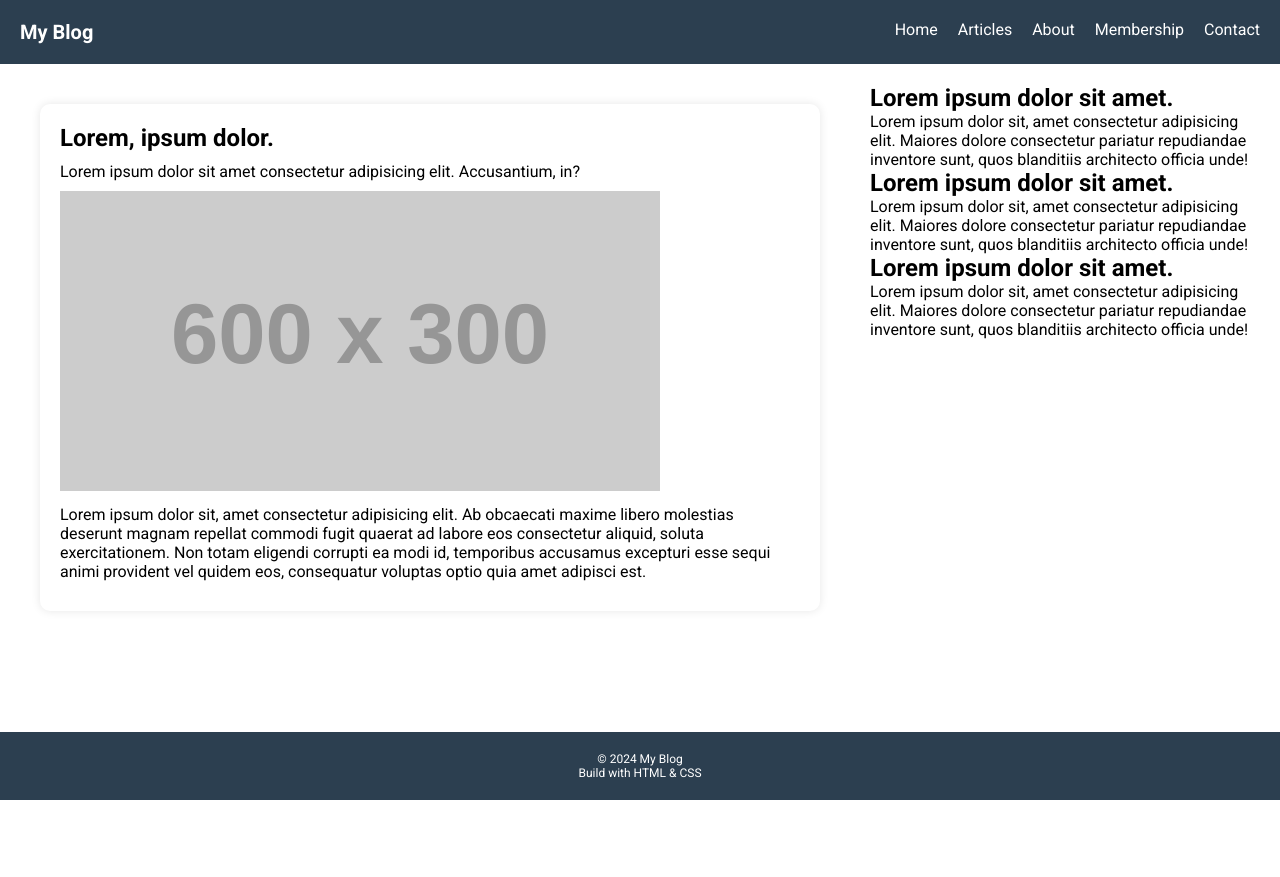
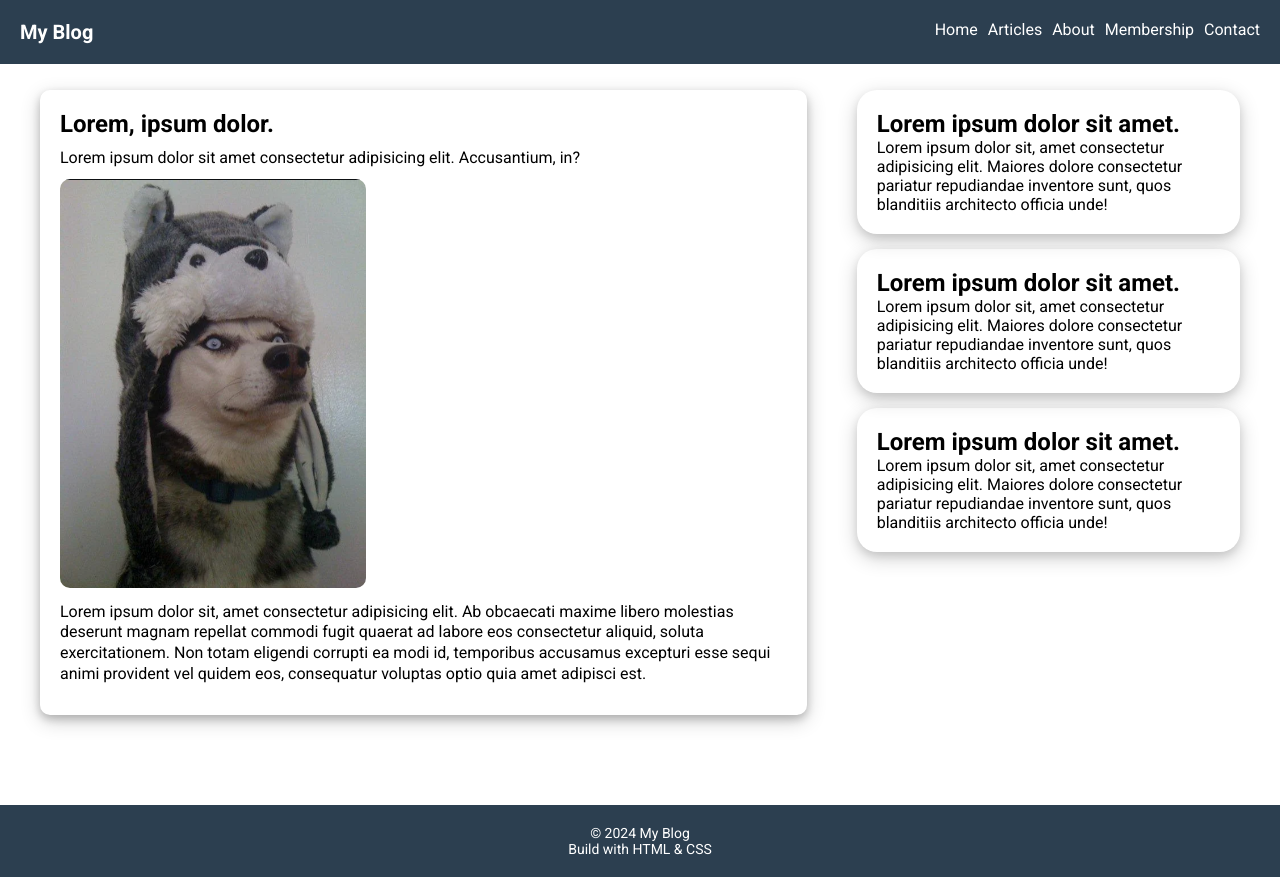
Before and after one commit to Shawaiz99/practice-project-html-css-js, a plain HTML site: page index.html in a window 1280 px wide. Before the commit the page ends 800 px from the top, so only its background shows below. Drawn offline with Linux system fonts and the light colour scheme; placeholder pictures from the web are drawn by us.

Commit message:
Finished doing the my blog project again. Made some extra files as well to hold multiple projects for easier practice on multiple different works

```diff
--- a/css/style.css
+++ b/css/style.css
@@ -1,7 +1,7 @@
 /* Reset */
 * {
+    padding: 0;
     margin: 0;
-    padding: 0;
     box-sizing: border-box;
 }
 
@@ -9,54 +9,49 @@ body {
     font-family: 'Roboto', sans-serif;
 }
 
-/* Customize the Container */
 .container {
-    /* temp property */
-    /* background-color: lightgray; */
 
-    width: 100dvw;
+    /* width: 100dvw; */
     height: 100dvh;
+
     display: flex;
     flex-direction: column;
 }
 
-/* Common padding to the main sections of the page */
 .header, .main, .footer {
     padding: 20px;
 }
 
-/* Styling the header */
 .header {
+    position: fixed;
     background-color: #2c3f50;
     width: 100%;
-
+    flex-basis: 5%;
+    z-index: 1000;
     display: flex;
-    flex-basis: 5%;
     justify-content: space-between;
 }
 
 .header .brand {
     color: white;
     font-size: 20px;
-    font-weight: bolder;
+    font-weight: 700;
 }
 
 .header .navbar {
     display: flex;
-    gap: 20px;
+    gap: 10px;
 }
 
 .navbar a {
     text-decoration: none;
-    color: #fff;
+    color: white;
 }
 
-/* Modify link when hovered over */
 .navbar a:hover {
-    color: rgb(40, 106, 228);
+    color: blueviolet;
 }
 
-/* Style footer section */
 .footer {
     background-color: #2c3f50;
     flex-basis: 7%;
@@ -67,46 +62,62 @@ body {
     align-items: center;
 }
 
-/* Change color of footer elements */
 .footer div {
     color: white;
-    font-size: 12px;
+    font-size: 14px;
 }
 
-/* Style main section */
 .main {
     flex: 1;
+    margin-top: 50px;
     display: flex;
     gap: 50px;
 }
 
-/* Style section */
 .section {
     flex: 2;
-    padding: 20px 0 20px 20px;
+    padding: 20px 0px 20px 20px;
+}
+
+.article {
+    border-radius: 10px;
+    padding: 20px;
+    box-shadow: 0 4px 8px 0 rgba(0, 0, 0, 0.2), 0 6px 20px 0 rgba(0, 0, 0, 0.19);
+    margin-bottom: 50px;
+}
+
+.article h2 {
+    margin-bottom: 10px;
+}
+
+.article p {
+    margin-bottom: 10px;
+    line-height: 1.3;
+}
+
+.article .image {
+    margin-bottom: 10px;
+    aspect-ratio: 16/9;
+    flex: 1;
+}
+
+.image img {
+    height: 100%;
+    object-fit: cover;
+    border-radius: 10px;
 }
 
 .sidebar {
     flex: 1;
+
+    display: flex;
+    flex-direction: column;
+    gap: 15px;
+    padding: 20px 20px 20px 0;
 }
 
-/* Style the article card */
-.article {
+.sidebar .card {
     padding: 20px;
-    box-shadow: 0 0 10px rgba(0, 0, 0, 0.1);
-    border-radius: 10px;
-    margin-bottom: 25px;
+    box-shadow: 0 4px 8px 0 rgba(0, 0, 0, 0.1), 0 6px 20px 0 rgba(0, 0, 0, 0.19);
+    border-radius: 20px;
 }
-
-.article h2 {
-    margin-bottom: 10px;
-    font-weight: bolder;
-}
-
-.article p {
-    margin-bottom: 10px;
-}
-
-.article .image {
-    margin-bottom: 10px;
-}
--- a/index.html
+++ b/index.html
@@ -17,7 +17,7 @@
 <body>
     <div class="container">
         <header class="header">
-            <div class="brand">My Blog</div>
+            <div class="brand">My Blog </div>
             <nav class="navbar">
                 <a href="#">Home</a>
                 <a href="#">Articles</a>
@@ -32,7 +32,7 @@
                     <h2>Lorem, ipsum dolor.</h2>
                     <p>Lorem ipsum dolor sit amet consectetur adipisicing elit. Accusantium, in?</p>
                     <div class="image">
-                        <img src="https://placehold.co/600x300" alt="A nice image">
+                        <img src="ZugZug.png" alt="A nice image">
                     </div>
                     <p>
                         Lorem ipsum dolor sit, amet consectetur adipisicing elit. Ab obcaecati maxime libero molestias
```
Also changed, not shown: ZugZug.png (added), project-css/myBlog.css (added), project-html/myBlog.html (added).
